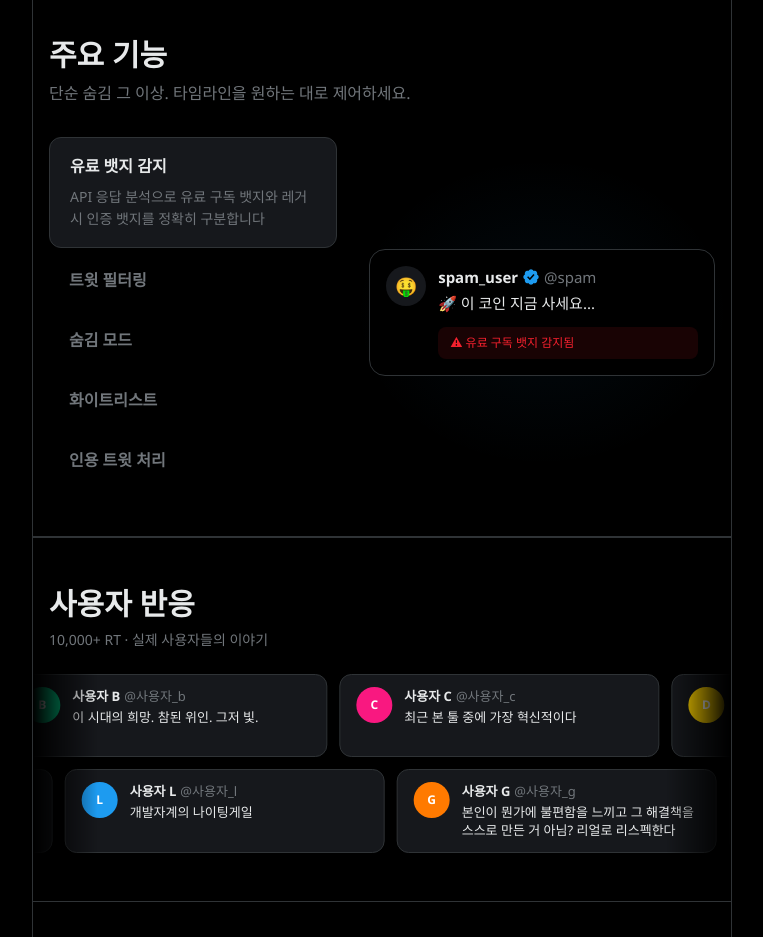
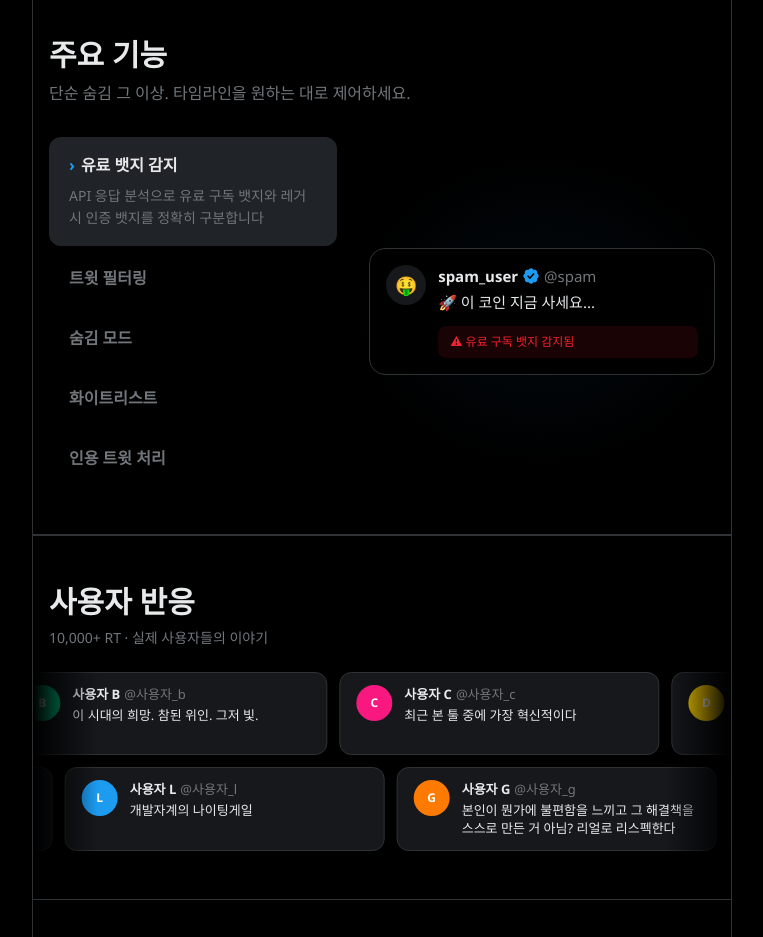
Before and after one commit to fotoner/blue-badge-remover-landing, a React (Vite) app: page / in a window 1280 px wide. Shown: the part 1460-2397 px from the top of the page, without its empty margins (258-1021 px from the left). Built offline with nearby package versions, Linux system fonts and the light colour scheme.

Commit message:
fix: revert to simple tab style, add › indicator on active tab
Back to bg-bg-muted active state. Active tab gets a blue ›
prefix to show selection. Inactive tabs highlight text on hover.

Co-Authored-By: Claude Opus 4.6 (1M context) <noreply@anthropic.com>

```diff
--- a/src/sections/Features.tsx
+++ b/src/sections/Features.tsx
@@ -61,17 +61,16 @@ export function Features() {
             <button
               key={f.titleKey}
               onClick={() => setActive(i)}
-              className={`cursor-pointer rounded-xl px-5 py-4 text-left transition-all duration-200 ${
-                active === i
-                  ? "bg-bg-card border border-border"
-                  : "hover:bg-bg-card/50"
+              className={`cursor-pointer rounded-xl px-5 py-4 text-left transition-colors duration-200 ${
+                active === i ? "bg-bg-muted" : "hover:bg-bg-muted/50"
               }`}
             >
               <h3
                 className={`font-heading text-base font-semibold transition-colors ${
-                  active === i ? "text-text-primary" : "text-text-secondary"
+                  active === i ? "text-text-primary" : "text-text-secondary hover:text-text-primary"
                 }`}
               >
+                {active === i && <span className="mr-1.5 text-accent-blue">›</span>}
                 {t(f.titleKey)}
               </h3>
 
```
